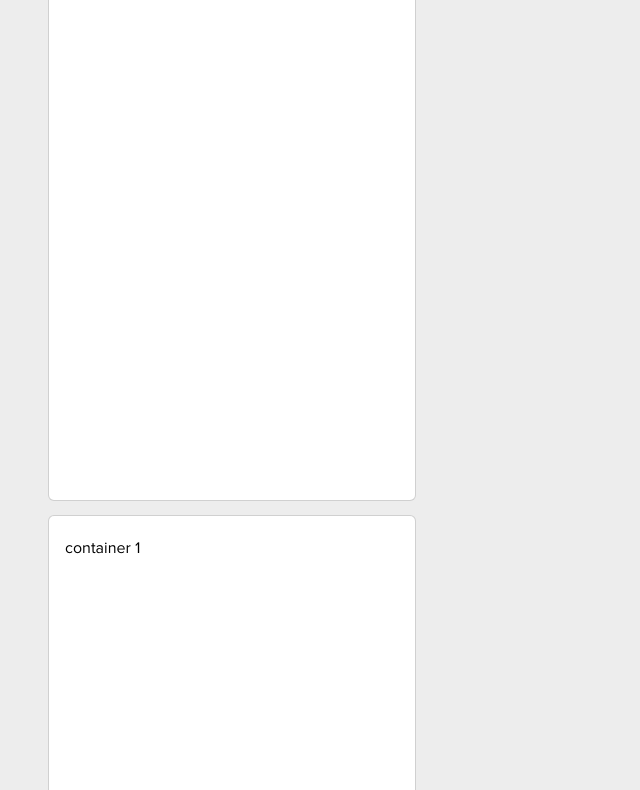
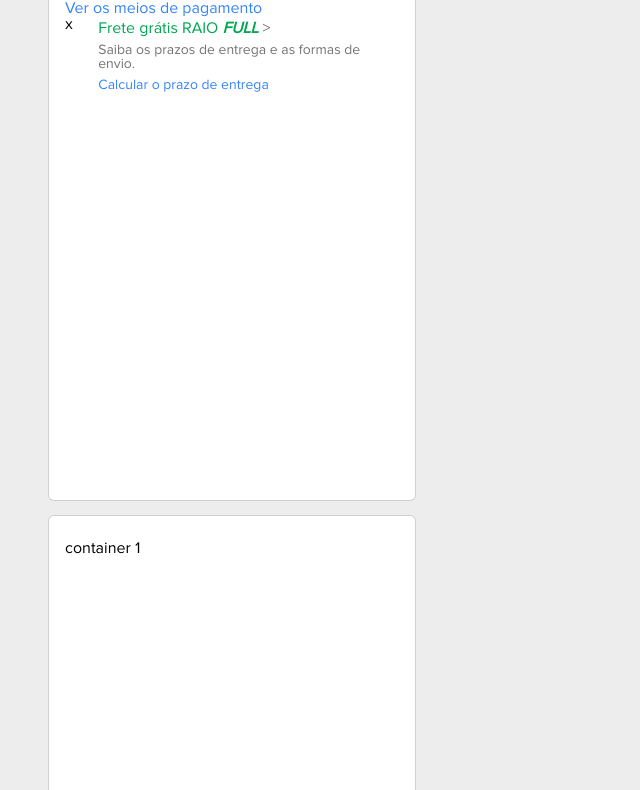
Before and after one commit to HcodeLabBlue/mercadoLivre, a website: page coluna-lateral.html in a window 1280 px wide. Shown: the part 230-1020 px from the top of the page, without its empty margins (0-640 px from the left). Drawn offline with Linux system fonts and the light colour scheme.

Commit message:
coluna lateral

```diff
--- a/assets/scss/coluna-lateral.scss
+++ b/assets/scss/coluna-lateral.scss
@@ -84,6 +84,8 @@
             }
         }
         #col_precos {
+            margin-top: 12px;
+            /*  */
             #col_preco_anterior {
                 margin: 2px;
                 color: rgba(0, 0, 0, .55);
@@ -104,6 +106,52 @@
                     color: #00a650;
                 }
             }
+            #col_parcelamento_wrap {
+                #col_parcelamento {
+                    color: #00a650;
+                }
+            }
+        }
+        #col_meios_pagamentos {
+            a {
+                color: #3483fa;
+            }
+        }
+        #col_frete {
+            display: flex;
+            height: 80px;
+            /*  */
+            #col_frete_icon {
+                width: 10%;
+            }
+            #col_frete_wrap {
+                #col_frete_wrap_2 {
+                    height: 100%;
+                    display: flex;
+                    flex-direction: column;
+                    justify-content: space-around;
+                    /*  */
+                    #col_line_1 {
+                        color: #00a650;
+                        #col_full {
+                            font-weight: bolder
+                        }
+                        #col_icon_arrow {
+                            color: rgba(0, 0, 0, 0.55);
+                        }
+                    }
+                    #col_line_2 {
+                        font-size: 14px;
+                        color: rgba(0, 0, 0, 0.55);
+                    }
+                    #col_line_3 {
+                        font-size: 14px;
+                        a {
+                            color: #3483fa;
+                        }
+                    }
+                }
+            }
         }
     }
     /* ================= */
--- a/coluna-lateral.html
+++ b/coluna-lateral.html
@@ -74,6 +74,32 @@
                     </span>
                 </div>
             </div>
+
+            <div id="col_meios_pagamentos">
+                <a href="#">Ver os meios de pagamento</a>
+            </div>
+
+            <div id="col_frete">
+                <div id="col_frete_icon">
+                    x
+                </div>
+                <div id="col_frete_wrap">
+                    <div id="col_frete_wrap_2">
+                        <div id="col_line_1">
+                            <span>Frete grátis</span>
+                            <span>RAIO</span>
+                            <span id="col_full"><i>FULL</i></span>
+                            <span id="col_icon_arrow"> > </span>
+                        </div>
+                        <div id="col_line_2">
+                            Saiba os prazos de entrega e as formas de envio.
+                        </div>
+                        <div id="col_line_3">
+                            <a href="#">Calcular o prazo de entrega</a>
+                        </div>
+                    </div>
+                </div>
+            </div>
         </div>
         <!--  -->
         <div id="col_loja" class="col_default">
```
Also changed, not shown: assets/css/main.css.
